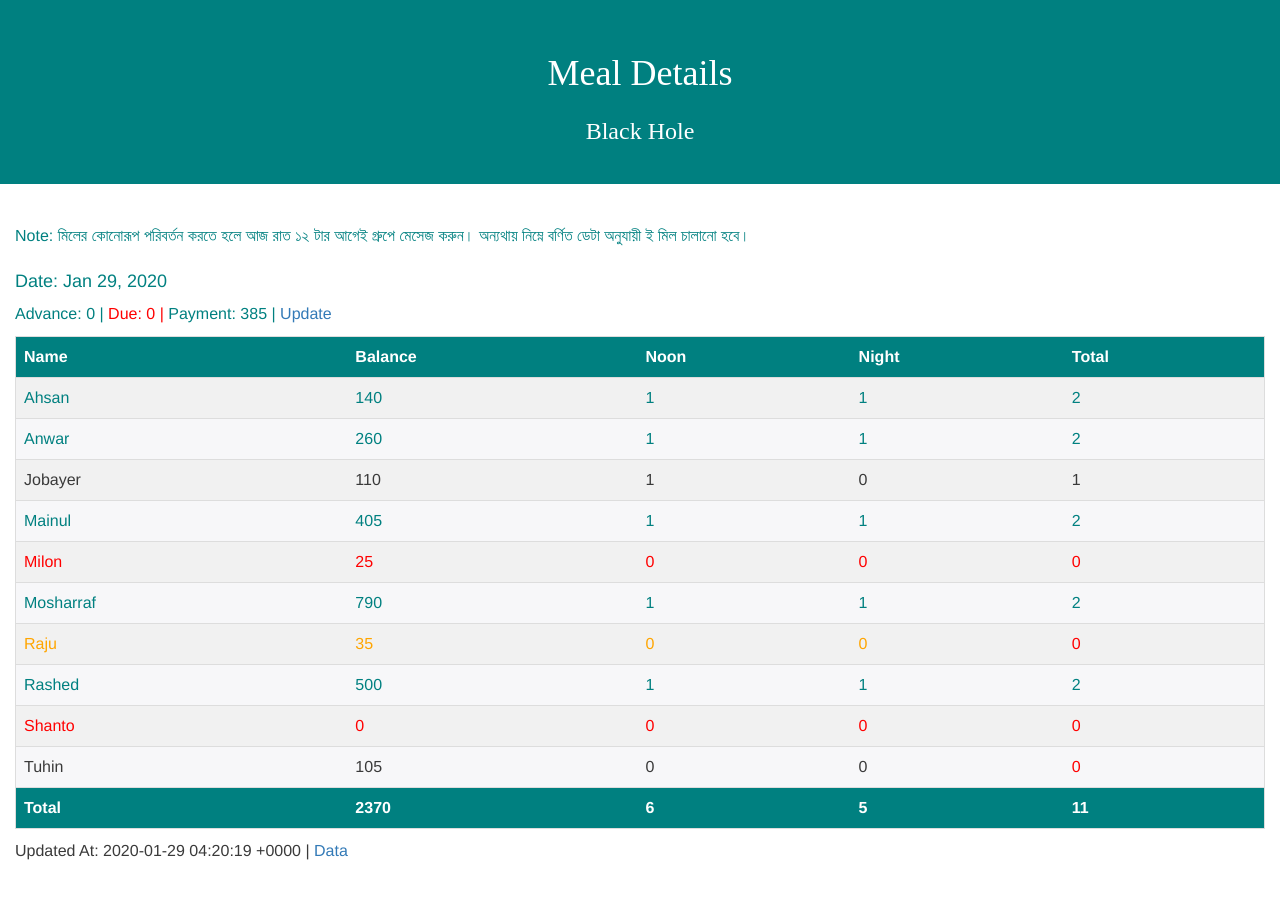
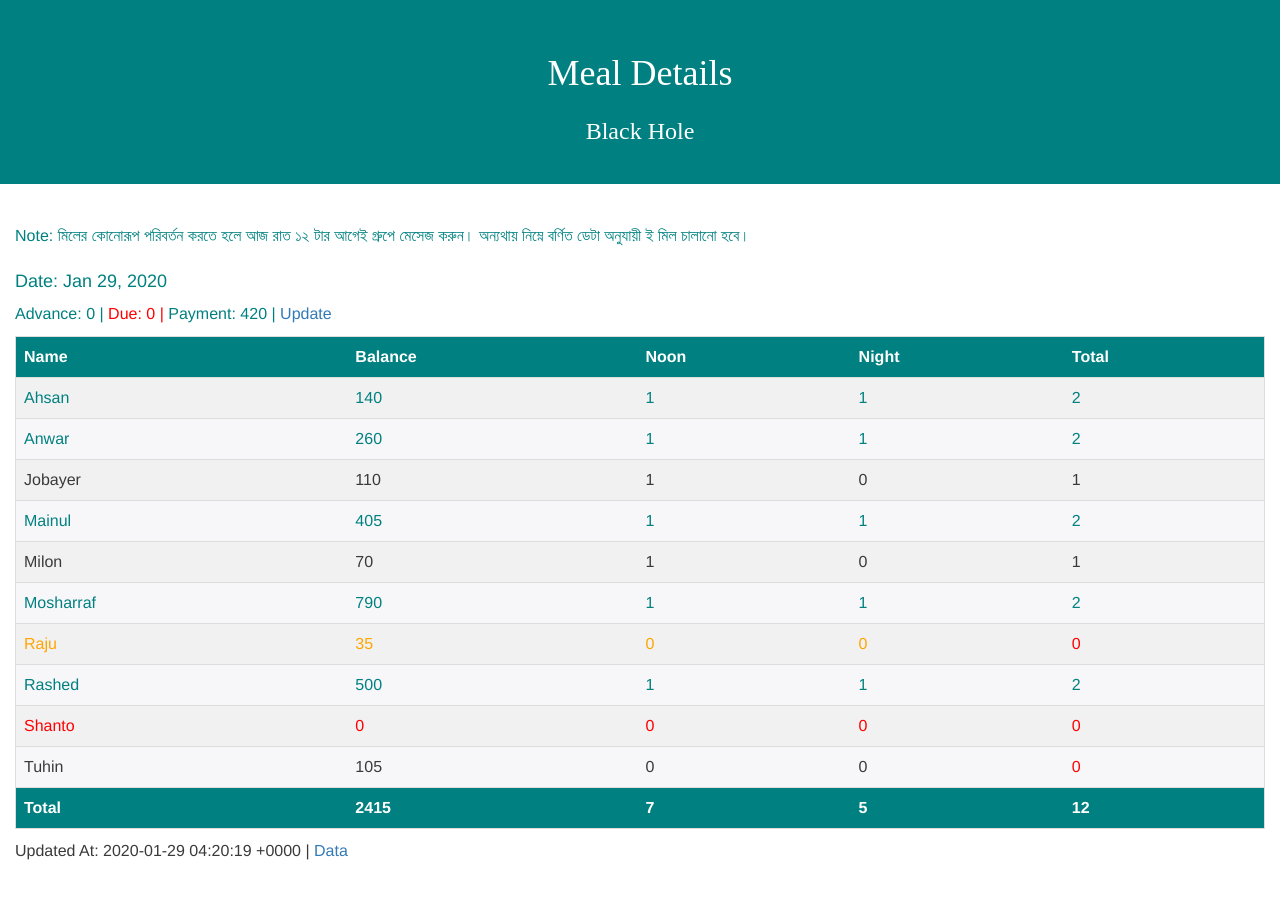
Before and after one commit to coderanwar/meals, a Jekyll site: the page built from index0.html, in a window 1280 px wide and 900 px high. Built offline with Jekyll 4.4.1, drawn with Linux system fonts in a browser that asks for light colours.

Commit message:
Update meals.yml

```diff
--- a/_data/meals.yml
+++ b/_data/meals.yml
@@ -21,8 +21,8 @@
       Noon: 1
       Night: 1
     - Name: "Milon"
-      Balance: 25
-      Noon: 0
+      Balance: 70
+      Noon: 1
       Night: 0
     - Name: "Mosharraf"
       Balance: 790
```
